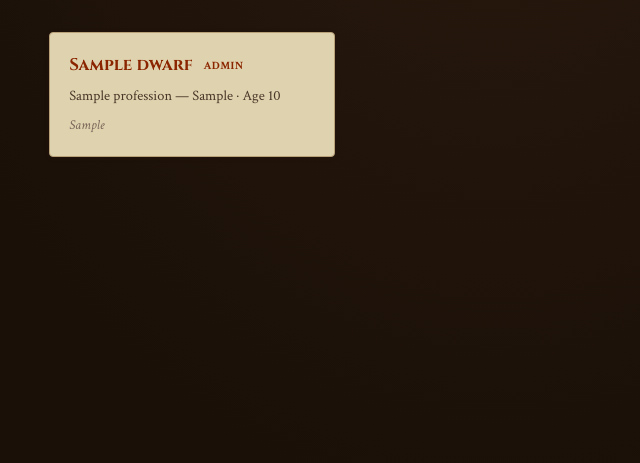
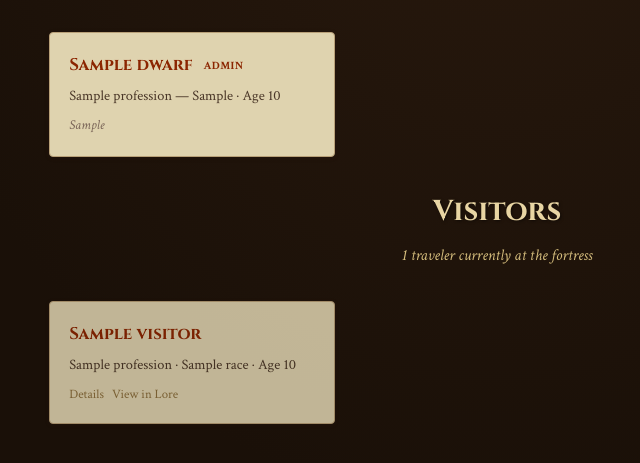
Before and after one commit to Been012/df-storyteller, a FastAPI app: template src/df_storyteller/web/templates/dwarves.html in a window 1280 px wide. Shown: the part 276-739 px from the top of the page, without its empty margins (143-783 px from the left). Run offline with FastAPI, Linux system fonts and the light colour scheme; the template is opened without the code that fills it: most values are stand-ins (such as "Sample title", 1, 10 or a date in 2020).

Commit message:
Separate visitors from citizens and add legends linking
Lua: Check isFortControlled before classifying as citizen — same-race
non-fort units (diplomats, liaison, merchants) now go into visitors.
Store hist_figure_id in serialized unit data for direct legends lookup.

Dwarves page: Visitors shown in separate section below citizens.
Each visitor with hist_figure_id gets two links:
- "Details" expands inline historical info (race, birth, events, kills)
- "View in Lore" navigates to lore page with figure detail card

Lore page: Supports ?hfid= URL parameter to auto-display a
historical figure's detail card on page load.

Co-Authored-By: Claude Opus 4.6 (1M context) <noreply@anthropic.com>

```diff
--- a/src/df_storyteller/web/app.py
+++ b/src/df_storyteller/web/app.py
@@ -533,8 +533,22 @@ async def dwarves_page(request: Request):
             "highlight_role": highlights_map.get(dwarf.unit_id, ""),
         })
 
+    # Build visitors list from metadata
+    visitors = []
+    for v in metadata.get("visitors", []):
+        name = v.get("name", "Unknown")
+        hfid = v.get("hist_figure_id")
+        visitors.append({
+            "name": name,
+            "profession": v.get("profession", ""),
+            "race": v.get("race", "").replace("_", " ").title(),
+            "age": v.get("age", 0),
+            "role": v.get("role", "visitor"),
+            "hfid": hfid if hfid and hfid > 0 else None,
+        })
+
     return templates.TemplateResponse(request=request, name="dwarves.html", context={
-        **ctx, "dwarves": dwarves,
+        **ctx, "dwarves": dwarves, "visitors": visitors,
     })
 
 
--- a/src/df_storyteller/web/templates/dwarves.html
+++ b/src/df_storyteller/web/templates/dwarves.html
@@ -35,4 +35,77 @@
     </p>
 </div>
 {% endif %}
+
+{% if visitors %}
+<h2 class="page-header" style="margin-top: 2rem;">Visitors</h2>
+<p class="page-subtitle">{{ visitors | length }} traveler{{ 's' if visitors | length != 1 else '' }} currently at the fortress</p>
+
+<div class="dwarf-grid">
+    {% for v in visitors %}
+    <div class="dwarf-card" style="opacity: 0.85;">
+        <div class="dwarf-name">{{ v.name }}</div>
+        <div class="dwarf-profession">
+            {{ v.profession }}{% if v.race %} &middot; {{ v.race }}{% endif %}
+            &middot; Age {{ v.age | int }}
+        </div>
+        {% if v.hfid %}
+        <div style="margin-top: 0.4rem; font-size: 0.8rem; display: flex; gap: 0.5rem;">
+            <a href="#" onclick="showVisitorDetail({{ v.hfid }}, this); return false;" style="color: var(--gold-dark); text-decoration: none;">Details</a>
+            <a href="/lore?hfid={{ v.hfid }}" style="color: var(--gold-dark); text-decoration: none;">View in Lore</a>
+        </div>
+        <div class="visitor-detail" id="visitor-detail-{{ v.hfid }}" style="display: none; margin-top: 0.5rem; padding-top: 0.5rem; border-top: 1px dotted var(--border); font-size: 0.85rem; color: var(--ink-light);"></div>
+        {% endif %}
+    </div>
+    {% endfor %}
+</div>
+{% endif %}
 {% endblock %}
+
+{% block scripts %}
+<script>
+async function showVisitorDetail(hfid, linkEl) {
+    const detailEl = document.getElementById('visitor-detail-' + hfid);
+    if (!detailEl) return;
+
+    // Toggle if already showing
+    if (detailEl.style.display === 'block') {
+        detailEl.style.display = 'none';
+        return;
+    }
+
+    // Already loaded?
+    if (detailEl.dataset.loaded) {
+        detailEl.style.display = 'block';
+        return;
+    }
+
+    detailEl.innerHTML = '<em>Loading...</em>';
+    detailEl.style.display = 'block';
+
+    try {
+        const resp = await fetch('/api/lore/detail?entity_type=figure&entity_id=' + hfid);
+        if (!resp.ok) {
+            detailEl.innerHTML = '<em>Legends data not available. Export legends in DFHack for visitor details.</em>';
+            return;
+        }
+        const data = await resp.json();
+        if (data.error) {
+            detailEl.innerHTML = '<em>Figure not found in legends data.</em>';
+            return;
+        }
+
+        let html = '';
+        if (data.name) html += '<strong>' + data.name + '</strong><br>';
+        if (data.fields) {
+            for (const f of data.fields) {
+                html += '<span style="color: var(--gold-dark);">' + f.label + ':</span> ' + f.value + '<br>';
+            }
+        }
+        detailEl.innerHTML = html || '<em>No details available.</em>';
+        detailEl.dataset.loaded = 'true';
+    } catch (err) {
+        detailEl.innerHTML = '<em>Failed to load details.</em>';
+    }
+}
+</script>
+{% endblock %}
```
Also changed, not shown: src/df_storyteller/web/templates/lore.html (+30 -0 lines), 2 other files.
